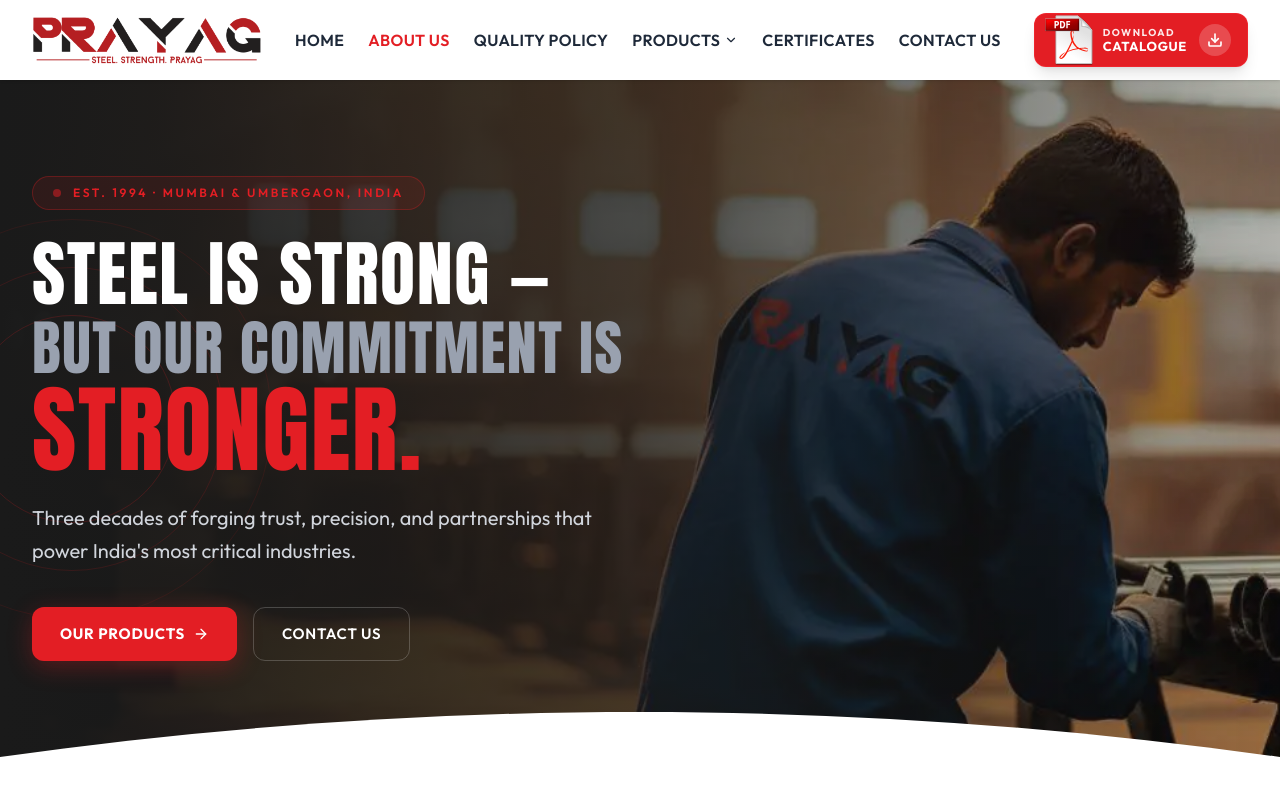
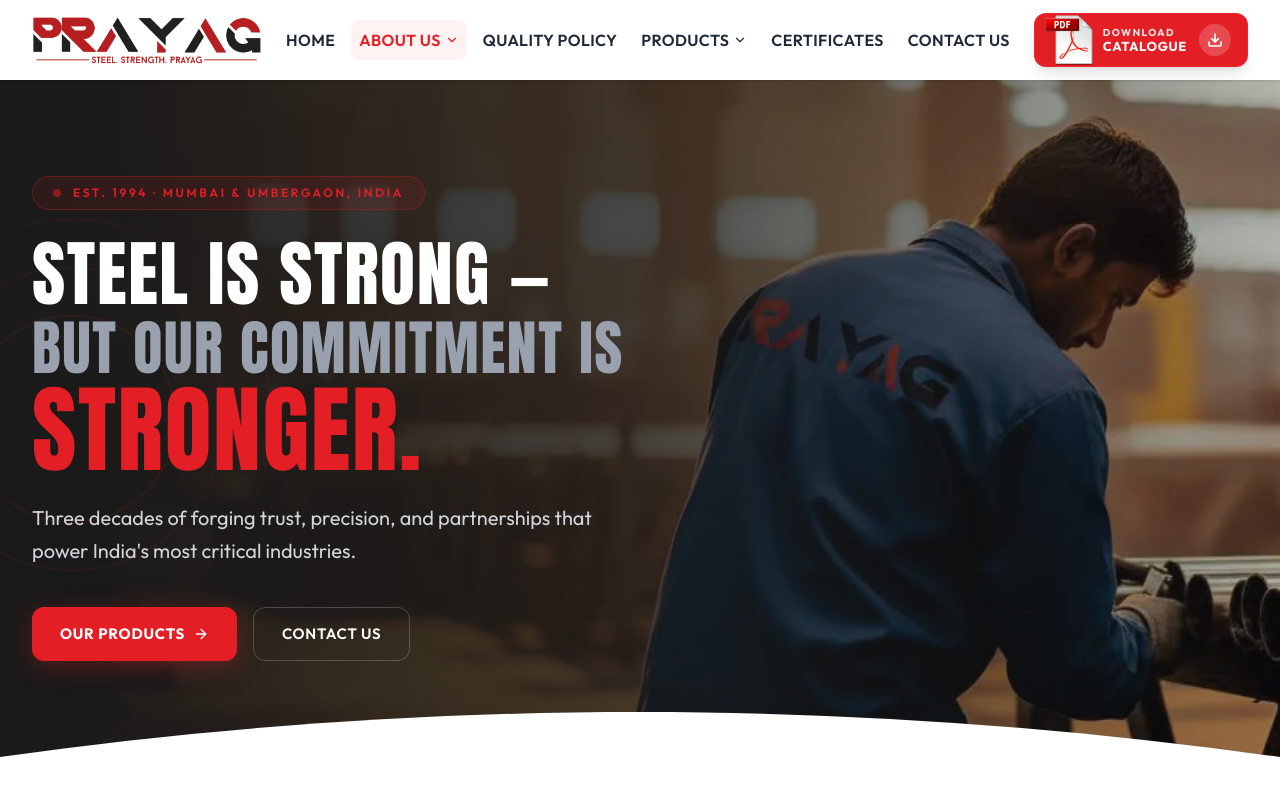
Before and after one commit to R1ssh1/Prayag, a React (Vite) app: page /about in a window 1280 px wide. Shown: the top 800 px of the page. Built offline with nearby package versions, Linux system fonts and the light colour scheme.

Commit message:
feat: implement Journey and Leadership sections with interactive layouts and add global navigation component

```diff
--- a/src/components/layout/Navbar.tsx
+++ b/src/components/layout/Navbar.tsx
@@ -17,7 +17,15 @@
 
 const navItems: NavItem[] = [
   { label: "HOME", to: "/" },
-  { label: "ABOUT US", to: "/about" },
+  {
+    label: "ABOUT US",
+    to: "/about",
+    children: [
+      { label: "Our Journey", to: "/about#journey" },
+      { label: "The Steel Legacy of Prayag", to: "/about#legacy" },
+      { label: "Leadership at Prayag", to: "/about#leadership" },
+    ]
+  },
   { label: "QUALITY POLICY", to: "/quality-policy" },
   {
     label: "PRODUCTS",
@@ -37,14 +45,15 @@
 export const Navbar: React.FC = () => {
   const [isScrolled, setIsScrolled] = useState(false);
   const [mobileOpen, setMobileOpen] = useState(false);
-  const [productsOpen, setProductsOpen] = useState(false);
+  const [activeDropdown, setActiveDropdown] = useState<string | null>(null);
   const location = useLocation();
+  const currentPathWithHash = location.pathname + location.hash;
 
   // Close mobile menu on route change
   useEffect(() => {
     setMobileOpen(false);
-    setProductsOpen(false);
-  }, [location.pathname]);
+    setActiveDropdown(null);
+  }, [location.pathname, location.hash]);
 
   // Detect scroll for sticky shadow
   useEffect(() => {
@@ -58,7 +67,7 @@
     (e: KeyboardEvent) => {
       if (e.key === "Escape") {
         setMobileOpen(false);
-        setProductsOpen(false);
+        setActiveDropdown(null);
       }
     },
     []
@@ -116,33 +125,33 @@
           <ul className="hidden lg:flex items-center gap-1 xl:gap-2" role="list">
             {navItems.map((item) =>
               item.children ? (
-                // Products dropdown
+                // Dropdown menu
                 <li
                   key={item.to}
                   className="relative group"
-                  onMouseEnter={() => setProductsOpen(true)}
-                  onMouseLeave={() => setProductsOpen(false)}
+                  onMouseEnter={() => setActiveDropdown(item.label)}
+                  onMouseLeave={() => setActiveDropdown(null)}
                 >
                   <NavLink
                     to={item.to}
                     className={({ isActive }) =>
-                      `flex items-center gap-1 font-body font-semibold tracking-wide text-base transition-colors duration-200 px-2 py-2 rounded-lg ${isActive || productsOpen
+                      `flex items-center gap-1 font-body font-semibold tracking-wide text-base transition-colors duration-200 px-2 py-2 rounded-lg ${isActive || activeDropdown === item.label
                         ? "text-prayag-red bg-red-50"
                         : "text-gray-800 hover:text-prayag-red hover:bg-red-50"
                       }`
                     }
                     aria-haspopup="true"
-                    aria-expanded={productsOpen}
-                    id="products-menu-btn"
+                    aria-expanded={activeDropdown === item.label}
+                    id={`${item.label.toLowerCase().replace(/\s+/g, '-')}-menu-btn`}
                     onClick={() => handleNavClick(item.to)}
-                    onFocus={() => setProductsOpen(true)}
+                    onFocus={() => setActiveDropdown(item.label)}
                   >
                     {item.label}
                     <ChevronDown className="w-3.5 h-3.5" aria-hidden="true" />
                   </NavLink>
 
                   <AnimatePresence>
-                    {productsOpen && item.isMegaMenu && (
+                    {activeDropdown === item.label && item.isMegaMenu && (
                       <motion.div
                         initial={{ opacity: 0, y: -8 }}
                         animate={{ opacity: 1, y: 0 }}
@@ -150,7 +159,7 @@
                         transition={{ duration: 0.18 }}
                         className="absolute top-full left-1/2 -translate-x-1/2 mt-1 w-[800px] bg-white rounded-xl shadow-2xl border border-gray-100 overflow-hidden"
                         role="menu"
-                        aria-labelledby="products-menu-btn"
+                        aria-labelledby={`${item.label.toLowerCase().replace(/\s+/g, '-')}-menu-btn`}
                       >
                         <div className="grid grid-cols-4 gap-6 p-6">
                           {divisions.map((div) => {
@@ -196,32 +205,33 @@
                       </motion.div>
                     )}
 
-                    {productsOpen && !item.isMegaMenu && (
+                    {activeDropdown === item.label && !item.isMegaMenu && (
                       <motion.div
                         initial={{ opacity: 0, y: -8 }}
                         animate={{ opacity: 1, y: 0 }}
                         exit={{ opacity: 0, y: -8 }}
                         transition={{ duration: 0.18 }}
-                        className="absolute top-full left-0 mt-1 w-48 bg-white rounded-xl shadow-xl border border-gray-100 overflow-hidden"
+                        className="absolute top-full left-0 mt-1 w-64 bg-white rounded-xl shadow-xl border border-gray-100 overflow-hidden"
                         role="menu"
-                        aria-labelledby="products-menu-btn"
+                        aria-labelledby={`${item.label.toLowerCase().replace(/\s+/g, '-')}-menu-btn`}
                       >
-                        {item.children.map((child) => (
-                          <NavLink
+                        {item.children.map((child) => {
+                          const isChildActive = currentPathWithHash === child.to;
+                          return (
+                            <Link
                               key={child.to}
                               to={child.to}
-                            className={({ isActive }) =>
-                              `block px-4 py-2.5 text-[15px] font-body font-medium transition-colors duration-150 ${isActive
+                              className={`block px-4 py-2.5 text-[15px] font-body font-medium transition-colors duration-150 ${isChildActive
                                 ? "text-prayag-red bg-red-50"
                                 : "text-gray-700 hover:text-prayag-red hover:bg-red-50"
-                              }`
-                            }
+                              }`}
                               onClick={() => handleNavClick(child.to)}
                               role="menuitem"
                             >
                               {child.label}
-                          </NavLink>
-                        ))}
+                            </Link>
+                          );
+                        })}
                       </motion.div>
                     )}
                   </AnimatePresence>
@@ -333,20 +343,21 @@
                     {/* Mobile sub-links for Products */}
                     {item.children && (
                       <ul className="ml-4 mt-1 space-y-1 border-l-2 border-red-100 pl-4">
-                        {item.children.map((child) => (
+                        {item.children.map((child) => {
+                          const isChildActive = currentPathWithHash === child.to;
+                          return (
                             <li key={child.to}>
-                            <NavLink
+                              <Link
                                 to={child.to}
-                              className={({ isActive }) =>
-                                `block py-2 text-sm font-body font-medium transition-colors ${isActive ? "text-prayag-red" : "text-gray-500 hover:text-prayag-red"
-                                }`
-                              }
+                                className={`block py-2 text-sm font-body font-medium transition-colors ${isChildActive ? "text-prayag-red" : "text-gray-500 hover:text-prayag-red"
+                                }`}
                                 onClick={() => { setMobileOpen(false); handleNavClick(child.to); }}
                               >
                                 {child.label}
-                            </NavLink>
+                              </Link>
                             </li>
-                        ))}
+                          );
+                        })}
                       </ul>
                     )}
                   </li>
--- a/src/components/sections/about/JourneySection.tsx
+++ b/src/components/sections/about/JourneySection.tsx
@@ -4,7 +4,7 @@
 import { journeyTimeline } from "../../../data/company";
 
 export const JourneySection: React.FC = () => (
-  <section className="bg-white py-24 lg:py-36 relative" aria-label="Our Journey">
+  <section id="journey" className="bg-white py-24 lg:py-36 relative" aria-label="Our Journey">
     <div className="max-w-7xl mx-auto px-4 sm:px-6 lg:px-8">
 
       {/* Heading */}
--- a/src/components/sections/about/LeadershipSection.tsx
+++ b/src/components/sections/about/LeadershipSection.tsx
@@ -11,7 +11,7 @@
   const activeLeader = leadership.find((l) => l.id === active) ?? leadership[2];
 
   return (
-    <section className="bg-off-white py-24 lg:py-36 relative overflow-x-hidden" aria-label="Leadership">
+    <section id="leadership" className="bg-off-white py-24 lg:py-36 relative overflow-x-hidden" aria-label="Leadership">
       <style>{`
         @keyframes border-pulse {
           0%, 100% { border-color: #f3f4f6; }
--- a/src/components/sections/about/TimelineSection.tsx
+++ b/src/components/sections/about/TimelineSection.tsx
@@ -5,6 +5,7 @@
 
 export const TimelineSection: React.FC = () => (
   <section
+    id="legacy"
     className="bg-prayag-black py-24 lg:py-36 relative overflow-hidden overflow-x-hidden"
     aria-label="The Steel Legacy — Company Timeline"
   >
```
Lines whose indentation alone changed are shown as unchanged.
